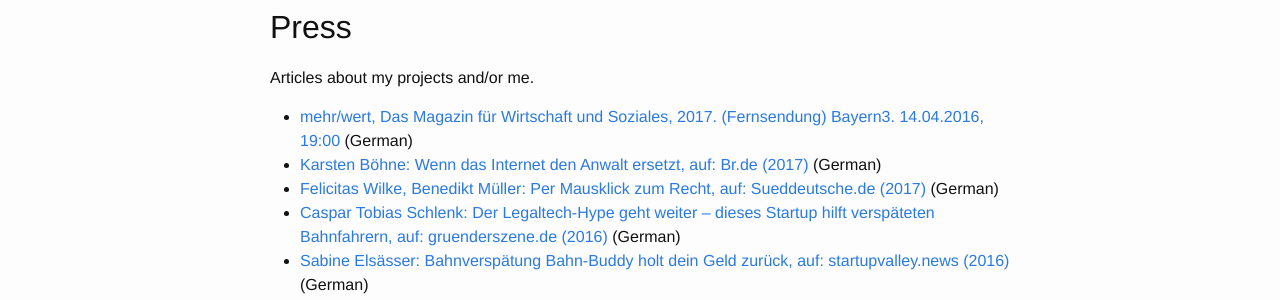
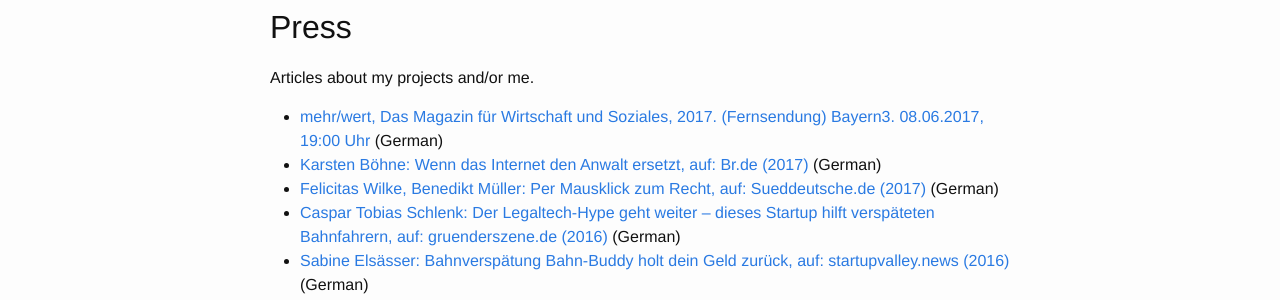
Before and after one commit to agrafix/homepage, a Jekyll site: the page built from about.md, in a window 1280 px wide. Shown: the part 442-742 px from the top of the page. Built offline with Jekyll 4.4.1, drawn with Linux system fonts in a browser that asks for light colours.

Commit message:
about: correct a date

```diff
--- a/about.md
+++ b/about.md
@@ -14,7 +14,7 @@ The Fingerprint of my GPG Signature is `26FF CFD2 4DE9 A2D2 166B  3356 B303 A2EC
 
 Articles about my projects and/or me.
 
-* [mehr/wert, Das Magazin für Wirtschaft und Soziales, 2017. (Fernsendung) Bayern3. 14.04.2016, 19:00][br3tv-2017] (German)
+* [mehr/wert, Das Magazin für Wirtschaft und Soziales, 2017. (Fernsendung) Bayern3. 08.06.2017, 19:00 Uhr][br3tv-2017] (German)
 * [Karsten Böhne: Wenn das Internet den Anwalt ersetzt, auf: Br.de (2017)][br3-2017] (German)
 * [Felicitas Wilke, Benedikt Müller: Per Mausklick zum Recht, auf: Sueddeutsche.de (2017)][bb-sued] (German)
 * [Caspar Tobias Schlenk: Der Legaltech-Hype geht weiter – dieses Startup hilft verspäteten Bahnfahrern, auf: gruenderszene.de (2016)][bb-founder] (German)
```
